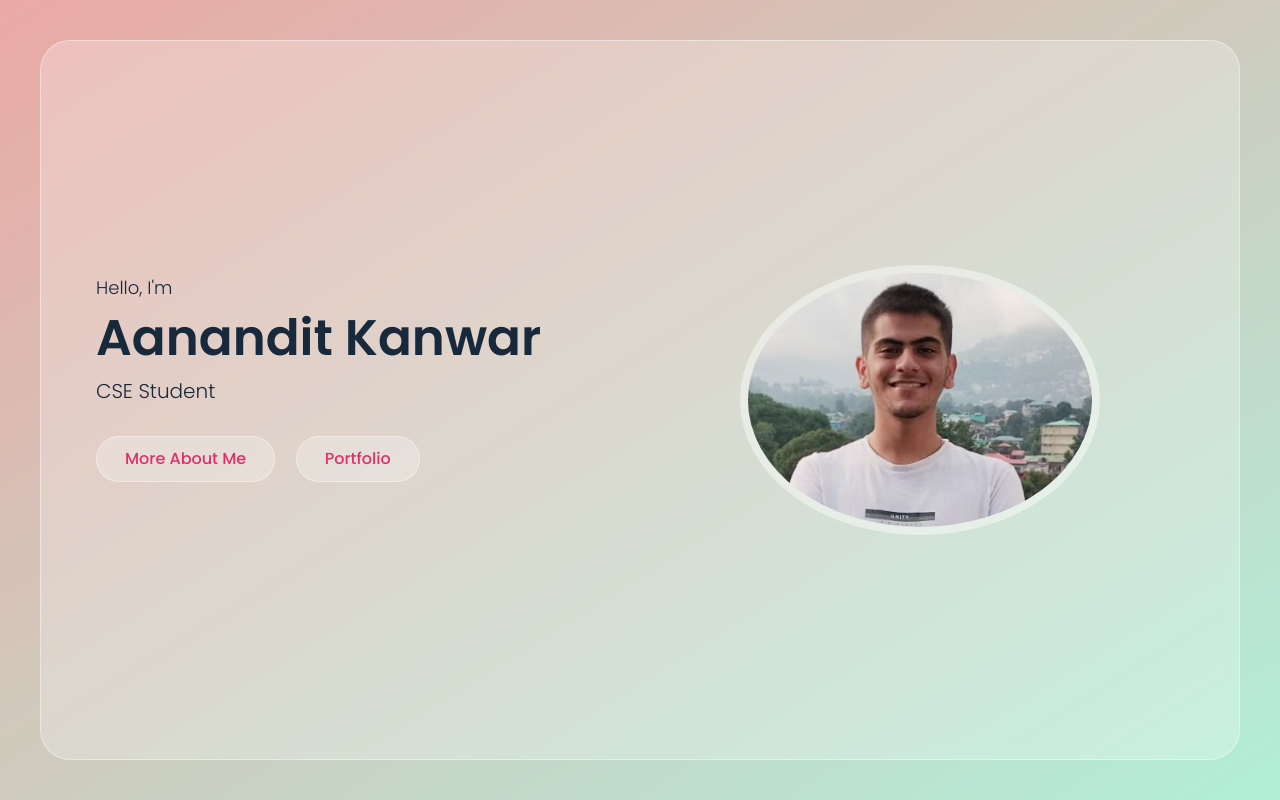
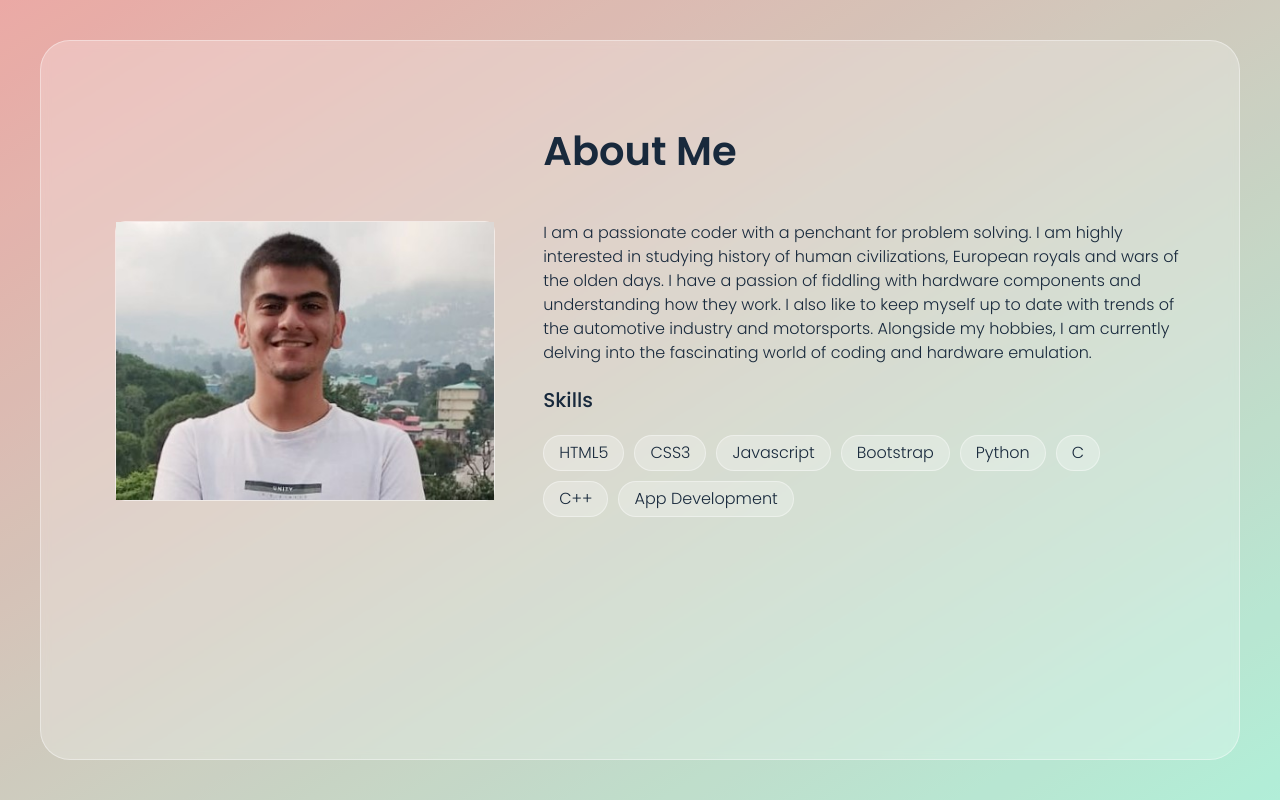
Before and after one commit to AananditKanwar/Tech-Abhivyakti-2.0, a plain HTML site: page 2.html in a window 1280 px wide. Drawn offline with Linux system fonts and the light colour scheme.

Commit message:
Added skills section

```diff
--- a/2.css
+++ b/2.css
@@ -32,6 +32,7 @@ body{
     min-height: 100vh;
     background-image: linear-gradient(to bottom right, var(--pink-light), var(--cyan-light));
     font-size: 16px;
+    background-attachment: fixed;
     font-family: 'Poppins', sans-serif;
     font-weight: 300;
     color: var(--blue-dark);
@@ -92,7 +93,34 @@ section{
 .align-items-center{
     align-items: center;
 }
+.hidden{
+    display: none !important;
+}
+.sec-padding{
+    padding: 80px 0;
+}
+/*-- Section Title --*/
+.section-title{
+    padding: 0 15px;
+    width: 100%;
+    text-align: center;
+    margin-bottom: 40px;
+}
+.section-title h2{
+    font-size: 40px;
+    text-transform: capitalize;
+}
+
 /*-- Custom scrollbar --*/
+::-webkit-scrollbar{
+    width: 5px;
+}
+::-webkit-scrollbar-track{
+    background-color: var(--white);
+}
+::-webkit-scrollbar-thumb{
+    background-color: var(--main-color);
+}
 
 /*-- Buttons --*/
 .btn{
@@ -171,3 +199,39 @@ section{
     width: 100%;
     border-radius: 50%;
 }
+
+.about-img{
+    width: 40%;
+    padding: 0 15px;
+}
+.about-text{
+    width: 60%;
+    padding: 0 15px;
+}
+.about-img .img-box{
+    background-color: var(--white-alpha-25);
+    max-width: 380px;
+    border: 1px solid var(--white-alpha-40);
+    margin: auto;
+    border-radius: 10px;
+}
+.about-img .img-box img{
+    width: 100%;
+}
+.about-text h3{
+    text-transform: capitalize;
+    font-size: 20px;
+    margin: 20px 0;
+}
+.about-text .skills{
+    display: flex;
+    flex-wrap: wrap;
+}
+.about-text .skill-item{
+    background-color: var(--white-alpha-25);
+    border: 1px solid var(--white-alpha-40);
+    padding: 5px 15px;
+    text-transform: capitalize;
+    margin: 0 10px 10px 0;
+    border-radius: 25px;
+}
--- a/2.html
+++ b/2.html
@@ -11,7 +11,7 @@
     <!--main start-->
     <div class="main">
         <!--home start-->
-        <section class="home-section align-items-center">
+        <section class="home-section align-items-center hidden">
             <div class="container">
                 <div class="row align-items-center">
                     <div class="home-text">
@@ -29,6 +29,46 @@
                 </div>
             </div>
         </section>
+        <!--home end-->
+
+        <!-- About Section Start-->
+        <section class="about-section sec-padding">
+            <div class="container">
+                <div class="row">
+                    <div class="section-title">
+                        <h2>About Me</h2>
+                    </div>
+                </div>
+                <div class="row">
+                    <div class="about-img">
+                        <div class="img-box">
+                            <img src="./images/sample.jpg" alt="about img">
+                        </div>
+                    </div>
+                    <div class="about-text">
+                        <p>I am a passionate coder with a penchant for problem solving.
+                        I am highly interested in studying history of human civilizations,
+                        European royals and wars of the olden days. I have a passion of fiddling
+                        with hardware components and understanding how they work. I also like to
+                        keep myself up to date with trends of the automotive industry and motorsports.
+                        Alongside my hobbies, I am currently delving into the fascinating world of coding
+                        and hardware emulation.</p>
+                        <h3>Skills</h3>
+                        <div class="skills">
+                            <div class="skill-item">HTML5</div>
+                            <div class="skill-item">CSS3</div>
+                            <div class="skill-item">Javascript</div>
+                            <div class="skill-item">Bootstrap</div>
+                            <div class="skill-item">Python</div>
+                            <div class="skill-item">C</div>
+                            <div class="skill-item">C++</div>
+                            <div class="skill-item">App Development</div>
+                        </div>
+                    </div>
+                </div>
+            </div>
+        </section>
+        <!-- About Section End-->
     </div>
 
 </body>
```
